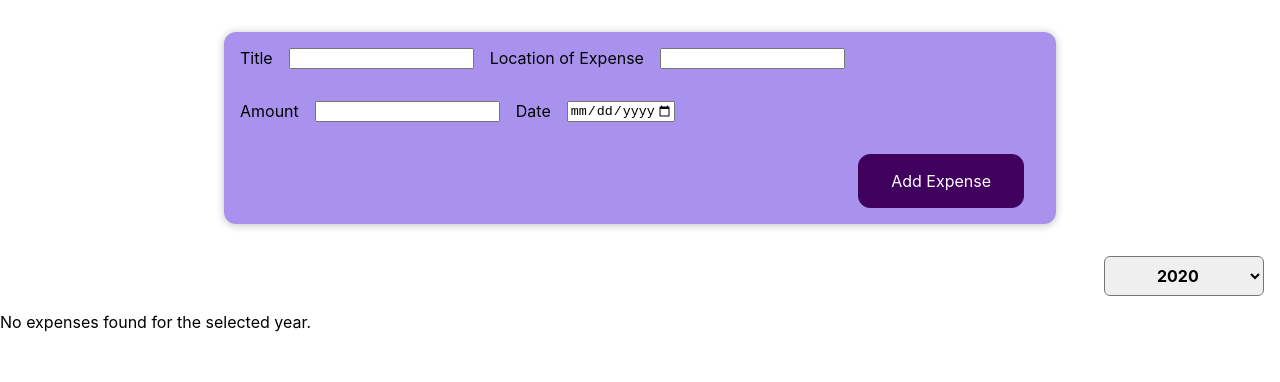
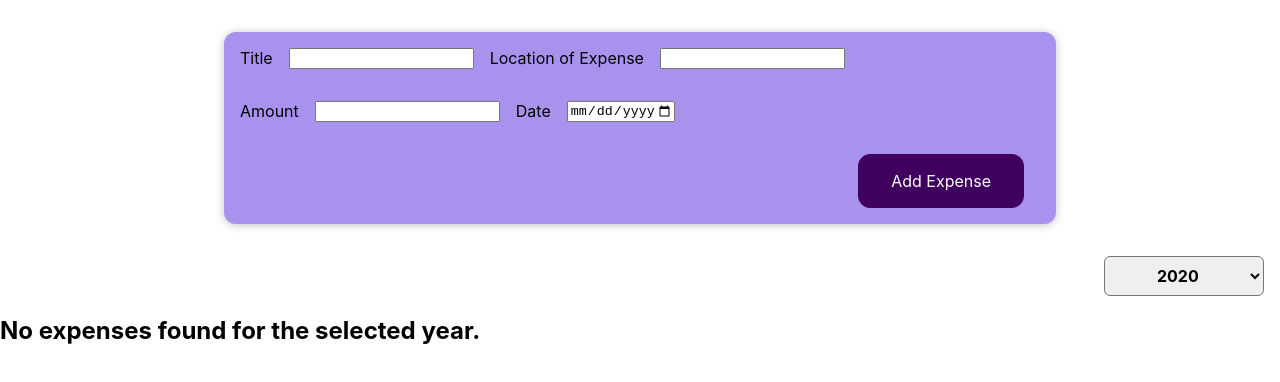
Before and after one commit to Mayukh360/React-project-ExpenseTracker, a React (Create React App) app: page / in a window 1280 px wide. Shown: the top 382 px of the page. Built offline with nearby package versions, Linux system fonts and the light colour scheme.

Commit message:
Conditional Rendering

```diff
--- a/src/App.js
+++ b/src/App.js
@@ -58,9 +58,11 @@ function App(props) {
       <NewExpense onaddExpense={addExpenseHandler}/>
 
       <ExpensesFilter selected={filteredYear} onChangeFilter={filterChangeHandler}></ExpensesFilter>
-      {filteredExpenses.length === 0 ? (
-        <p>No expenses found for the selected year.</p>
-      ) : (
+     {filteredExpenses.length === 0 && <h2>No expenses found for the selected year.</h2>}
+
+     {filteredExpenses.length === 1 && <h2>Only single Expense here. Please add more...</h2>}
+
+      { filteredExpenses.length > 0 &&
         filteredExpenses.map((expense) => (
           <ExpenseItem
             key={expense.id}
@@ -70,7 +72,7 @@ function App(props) {
             location={expense.location}
           />
         ))
-      )}
+      }
     </div>
   );
 }
```
